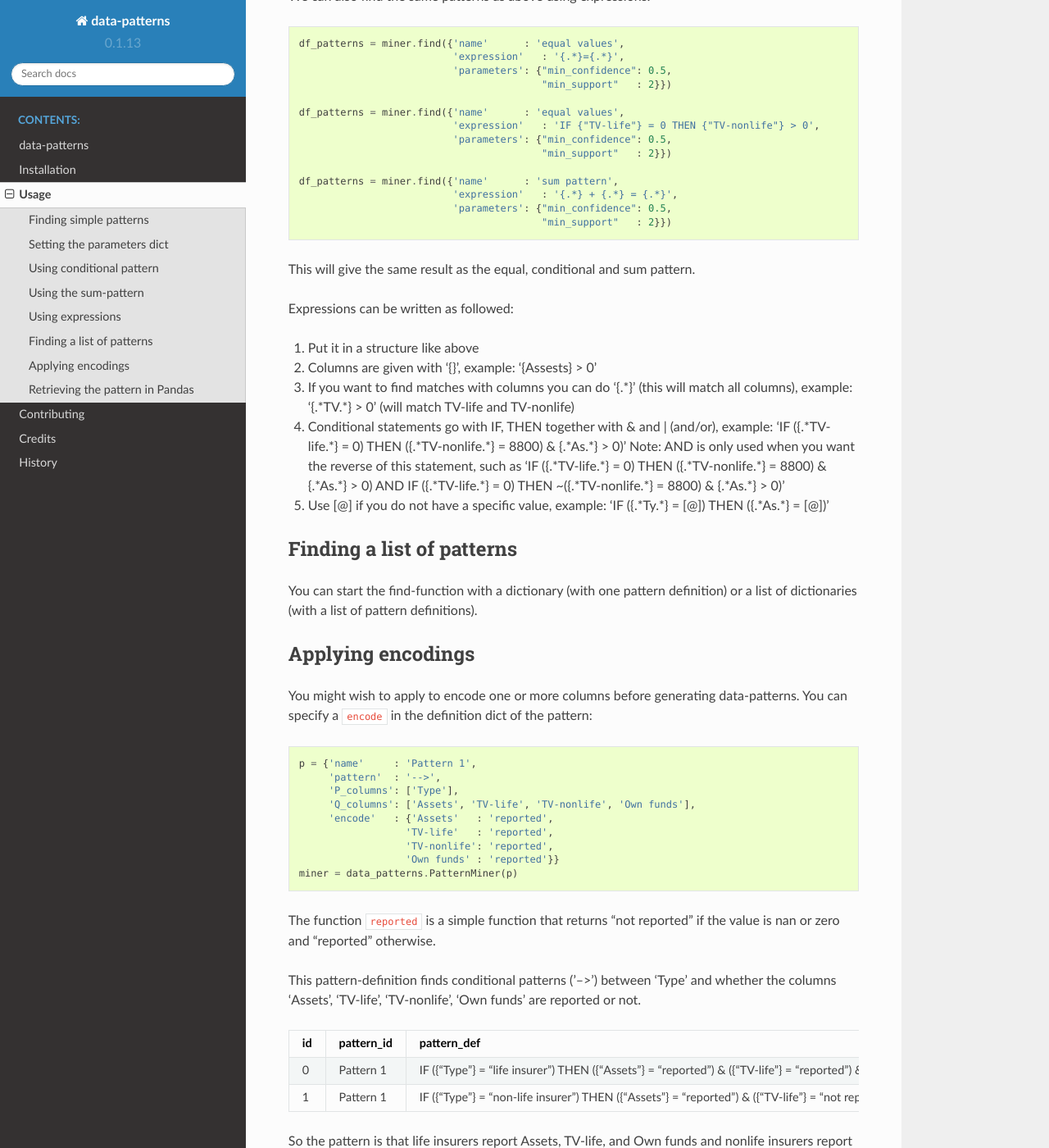
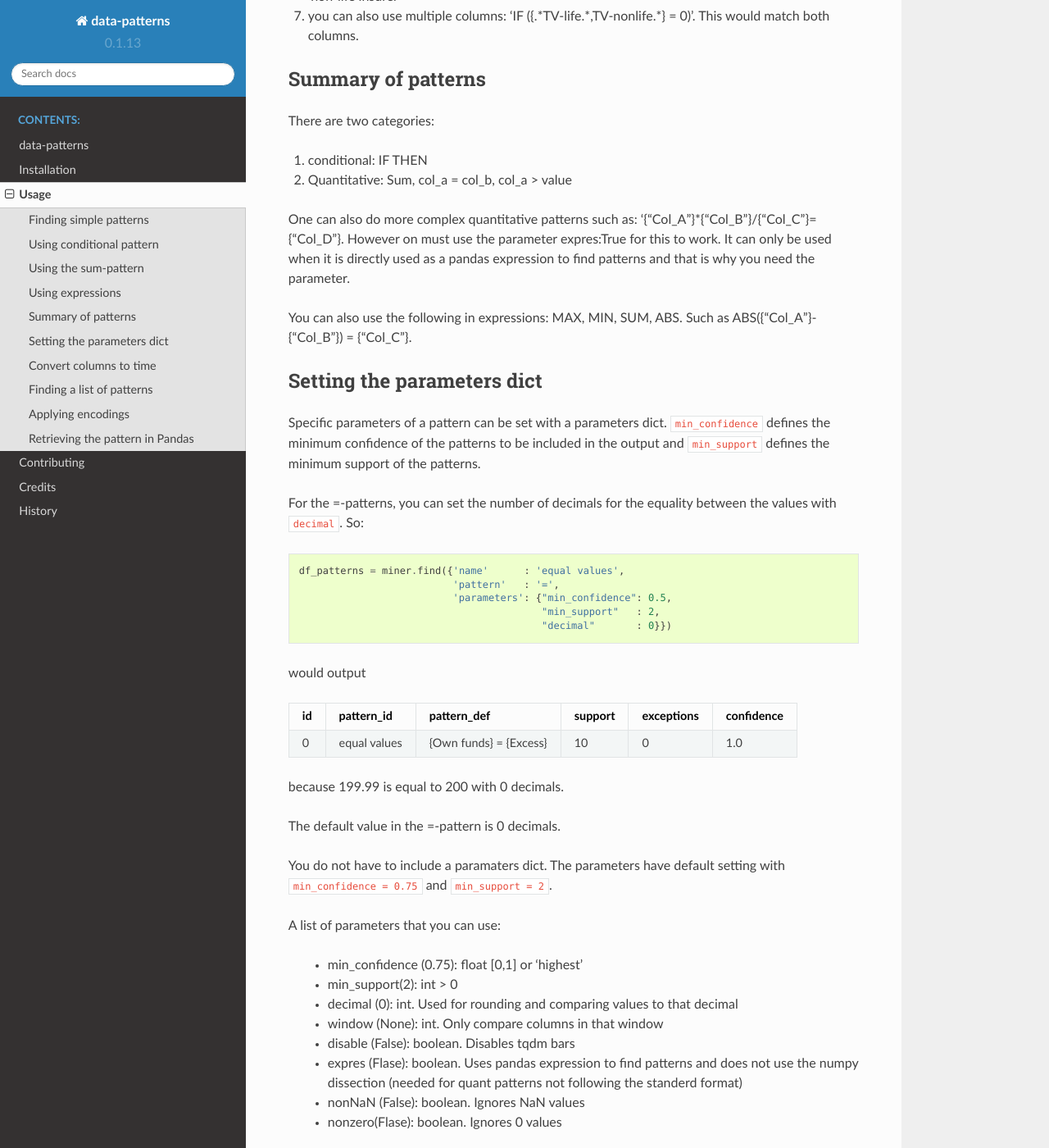
Before and after one commit to DeNederlandscheBank/data-patterns, a Sphinx documentation site: the page built from docs/usage.rst, in a window 1280 px wide and 1400 px high, scrolled down 4123 px. Shown: the whole window at 82% size. Built offline with Sphinx 7.4.7 and the Read the Docs theme 2.0.0, drawn with Linux system fonts in a browser that asks for light colours; some of the changed text lies outside the part shown.

Commit message:
Update usage.rst

```diff
--- a/docs/usage.rst
+++ b/docs/usage.rst
@@ -188,10 +161,122 @@
 Expressions can be written as followed:
 
 1. Put it in a structure like above
-2. Columns are given with '{}', example: '{Assests} > 0'
+2. Columns are given with '{}', example: '{"Assests"} > 0'
 3. If you want to find matches with columns you can do '{.*}' (this will match all columns), example: '{.*TV.*} > 0' (will match TV-life and TV-nonlife)
 4. Conditional statements go with IF, THEN together with & and | (and/or), example: 'IF ({.*TV-life.*} = 0) THEN ({.*TV-nonlife.*} = 8800) & {.*As.*} > 0)' Note: AND is only used when you want the reverse of this statement, such as 'IF ({.*TV-life.*} = 0) THEN ({.*TV-nonlife.*} = 8800) & {.*As.*} > 0) AND IF ({.*TV-life.*} = 0) THEN ~({.*TV-nonlife.*} = 8800) & {.*As.*} > 0)'
 5. Use [@] if you do not have a specific value, example: 'IF ({.*Ty.*} = [@]) THEN ({.*As.*} = [@])'
+6. You can also use regex in front of @ such as ({.*Ty.*} = ["non-life"@]), which would only match 'non-life insurer'
+7. you can also use multiple columns: 'IF ({.*TV-life.*,TV-nonlife.*} = 0)'. This would match both columns.
+
+Summary of patterns
+--------------------
+
+There are two categories:
+
+1. conditional: IF THEN
+
+2. Quantitative: Sum, col_a = col_b, col_a > value
+
+One can also do more complex quantitative patterns such as: '{"Col_A"}*{"Col_B"}/{"Col_C"}={"Col_D"}. However on must use the parameter expres:True for this to work. It can only be used when it is directly used as a pandas expression to find patterns and that is why you need the parameter.
+
+You can also use the following in expressions: MAX, MIN, SUM, ABS. Such as ABS({"Col_A"}-{"Col_B"}) = {"Col_C"}.
+
+Setting the parameters dict
+---------------------------
+
+Specific parameters of a pattern can be set with a parameters dict. ``min_confidence`` defines the minimum confidence of the patterns to be included in the output and ``min_support`` defines the minimum support of the patterns.
+
+For the =-patterns, you can set the number of decimals for the equality between the values with ``decimal``. So::
+
+    df_patterns = miner.find({'name'      : 'equal values',
+                              'pattern'   : '=',
+                              'parameters': {"min_confidence": 0.5,
+                                             "min_support"   : 2,
+                                             "decimal"       : 0}})
+
+would output
+
++----+--------------+---------------------------+----------+-----------+----------+
+| id |pattern_id    |pattern_def                |support   |exceptions |confidence|
++====+==============+===========================+==========+===========+==========+
+|  0 |equal values  | {Own funds} = {Excess}    |10        |0          |1.0       |
++----+--------------+---------------------------+----------+-----------+----------+
+
+because 199.99 is equal to 200 with 0 decimals.
+
+The default value in the =-pattern is 0 decimals.
+
+You do not have to include a paramaters dict. The parameters have default setting with ``min_confidence = 0.75`` and ``min_support = 2``.
+
+A list of parameters that you can use:
+
+    - min_confidence (0.75): float [0,1] or 'highest'
+    - min_support(2): int > 0
+    - decimal (0): int. Used for rounding and comparing values to that decimal
+    - window (None): int. Only compare columns in that window
+    - disable (False): boolean. Disables tqdm bars
+    - expres (Flase): boolean. Uses pandas expression to find patterns and does not use the numpy dissection (needed for quant patterns not following the standerd format)
+    - nonNaN (False): boolean. Ignores NaN values
+    - nonzero(Flase): boolean. Ignores 0 values
+
+
+Convert columns to time
+-----------------------
+
+We also wanted to look at time patterns. Therefore we had to transform tables into another format. We have two possible formats:
+
+1. convert_to_time():
+
+This column matches names and consecutive periodes into one row with a prefix
+
++------+-----------+--------------+
+| Name | periode   |Assets        |
++======+===========+==============+
+|Ins1  |2018       |1000          |
++------+-----------+--------------+
+|Ins2  |2018       |2000          |
++------+-----------+--------------+
+|Ins1  |2019       |1500          |
++------+-----------+--------------+
+|Ins2  |2019       | 2015         |
++------+-----------+--------------+
+
+will transform into
+
++------+-----------+--------------+-------------+
+| Name | periode   |Assets (t-1)  | Assets (t)  |
++======+===========+==============+=============+
+|Ins1  |2018-2019  |1000          | 1500        |
++------+-----------+--------------+-------------+
+|Ins2  |2018-2019  |2000          | 2015        |
++------+-----------+--------------+-------------+
+
+You can set set_year=False if you are note dealing with whole years.
+
+2. convert_columns_to_time():
+
++------+-----------+--------------+
+| Name | periode   |Assets        |
++======+===========+==============+
+|Ins1  |2018       |1000          |
++------+-----------+--------------+
+|Ins2  |2018       |2000          |
++------+-----------+--------------+
+|Ins1  |2019       |1500          |
++------+-----------+--------------+
+|Ins2  |2019       | 2015         |
++------+-----------+--------------+
+
+will transform into
+
++------+-----------+--------------+-------------+
+| Name | Datapoint |2018          | 2019        |
++======+===========+==============+=============+
+|Ins1  |Assets     |1000          | 1500        |
++------+-----------+--------------+-------------+
+|Ins2  |Assets     |2000          | 2015        |
++------+-----------+--------------+-------------+
+
 
 
 Finding a list of patterns
```
Also changed, not shown: other parts of docs/usage.rst (+0 -27 lines).
